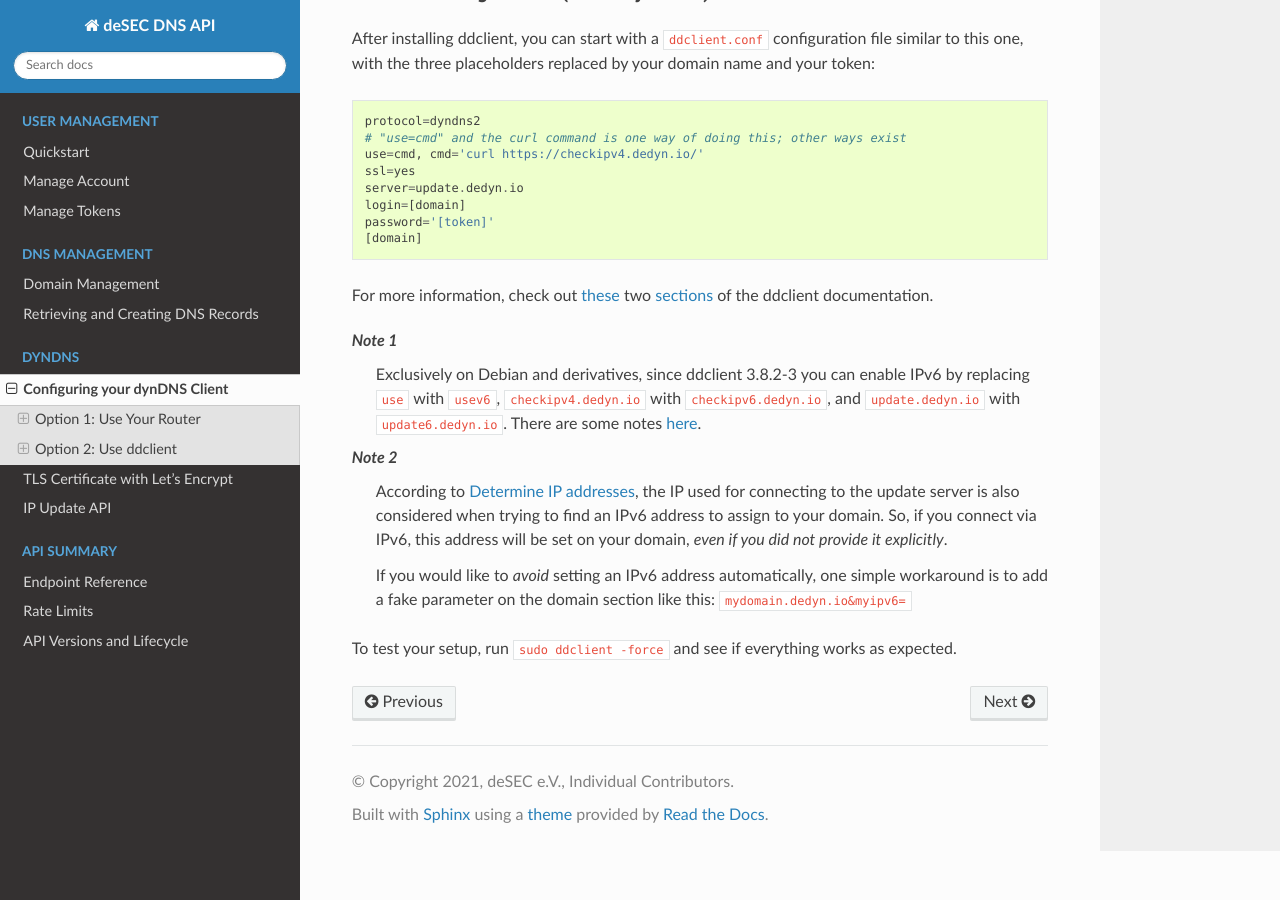
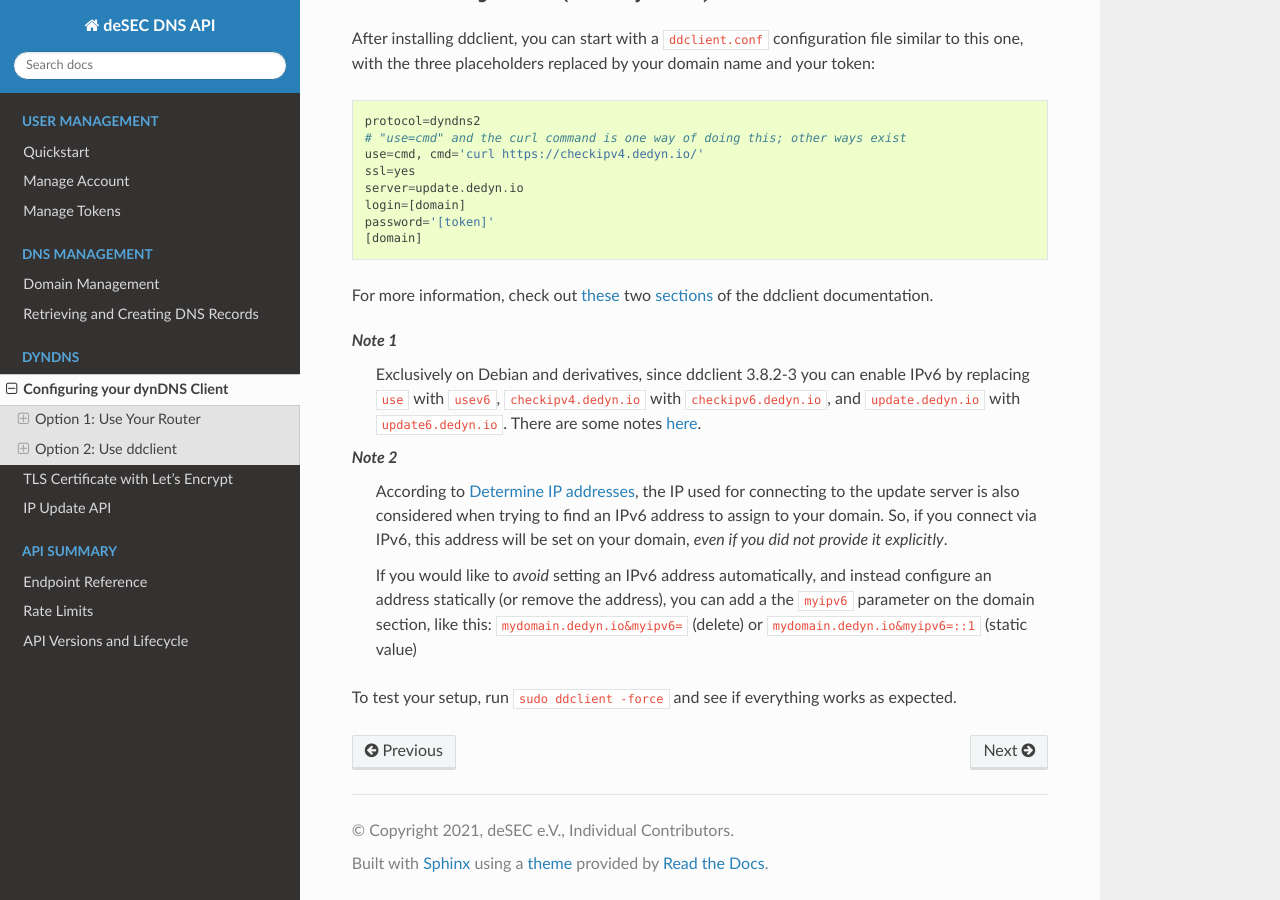
Before and after one commit to desec-io/desec-stack, a Sphinx documentation site: the page built from docs/dyndns/configure.rst, in a window 1280 px wide and 900 px high, scrolled down 2646 px. Built offline with Sphinx 7.4.7 and the Read the Docs theme 2.0.0, drawn with Linux system fonts in a browser that asks for light colours.

Commit message:
feat(docs): explain how to set static IPv6 address with ddclient

```diff
--- a/docs/dyndns/configure.rst
+++ b/docs/dyndns/configure.rst
@@ -152,9 +152,11 @@ documentation.
   assign to your domain.  So, if you connect via IPv6, this address will be
   set on your domain, *even if you did not provide it explicitly*.
 
-  If you would like to *avoid* setting an IPv6 address automatically, one
-  simple workaround is to add a fake parameter on the domain section like
-  this: ``mydomain.dedyn.io&myipv6=``
+  If you would like to *avoid* setting an IPv6 address automatically, and
+  instead configure an address statically (or remove the address), you can add
+  a the ``myipv6`` parameter on the domain section, like this:
+  ``mydomain.dedyn.io&myipv6=`` (delete) or ``mydomain.dedyn.io&myipv6=::1``
+  (static value)
 
 To test your setup, run ``sudo ddclient -force`` and see if everything works as
 expected.
```
